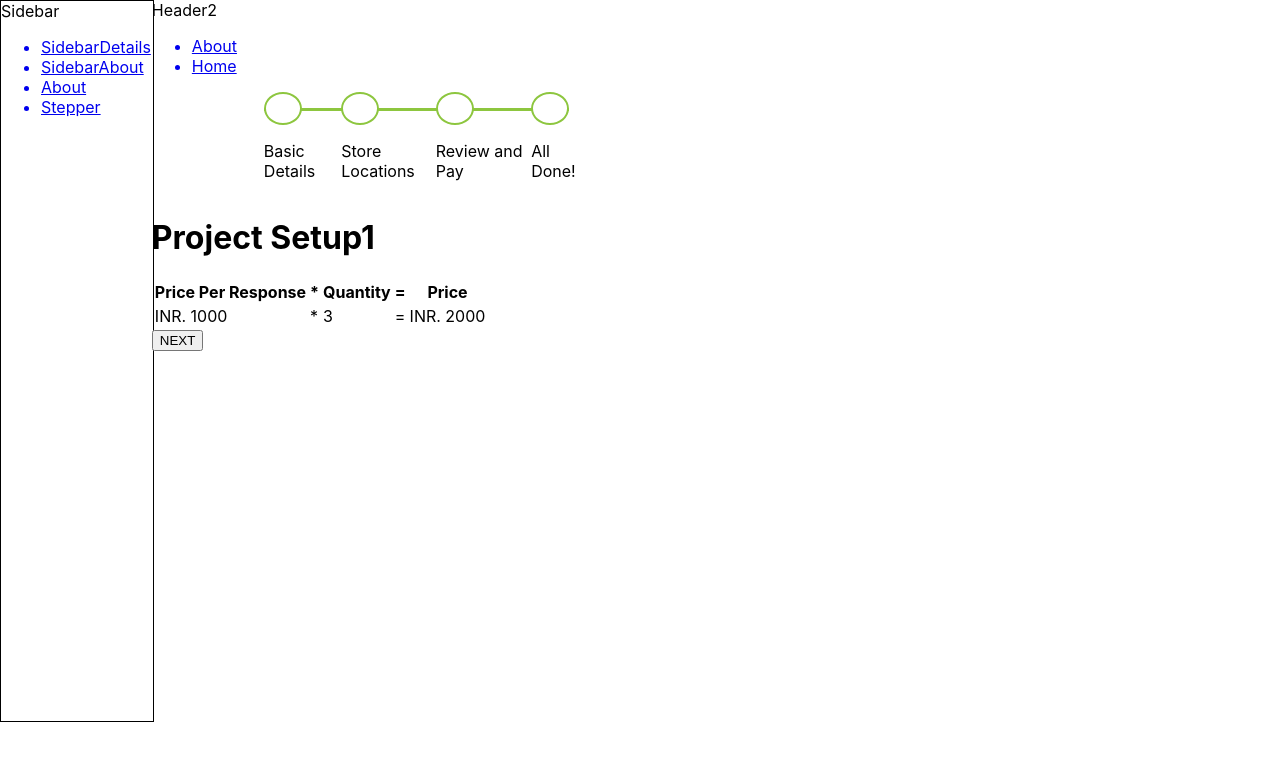
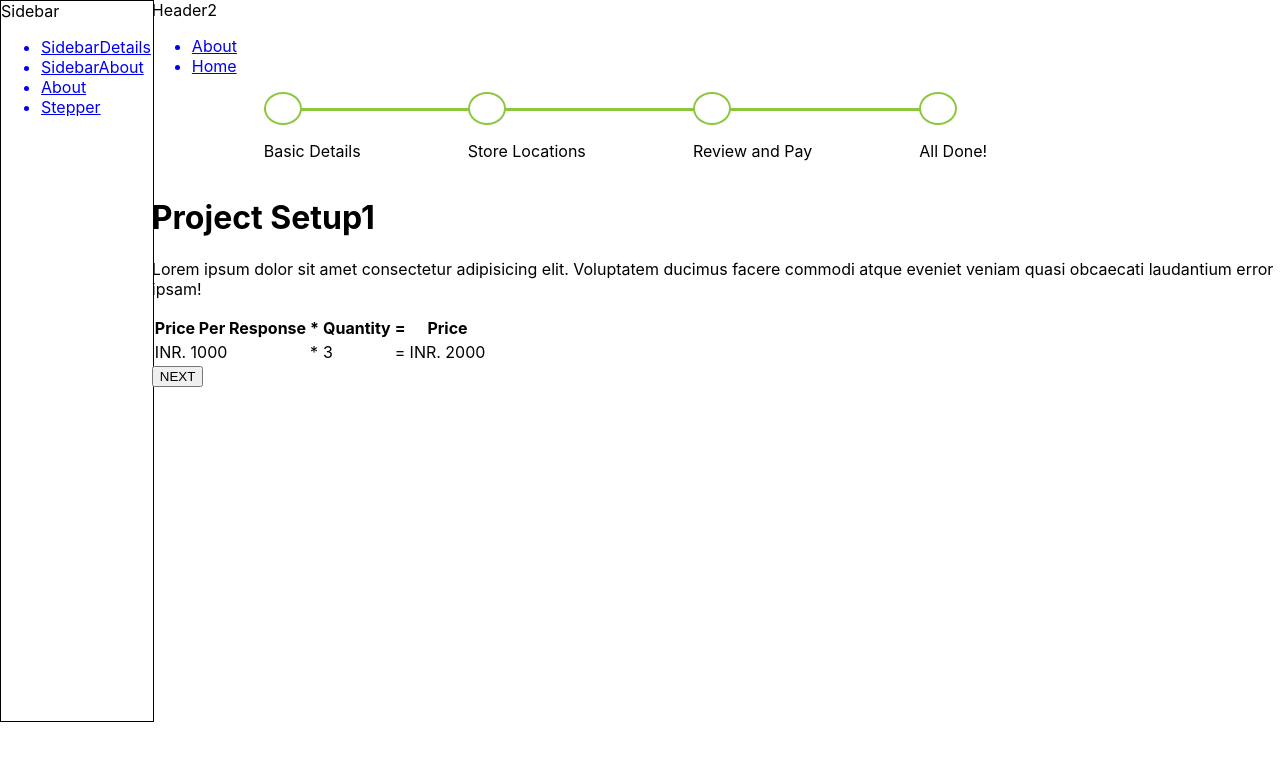
Before and after one commit to bahnisikhadhar/reactcomplexrouting, a React (Create React App) app: page /sidemain/stepper in a window 1280 px wide. Shown: the top 760 px of the page. Built offline with nearby package versions, Linux system fonts and the light colour scheme.

Commit message:
changes done

```diff
--- a/src/stepper/AuditProjectSetup1.js
+++ b/src/stepper/AuditProjectSetup1.js
@@ -17,6 +17,7 @@ export default function AuditProjectSetup1() {
   return (
     <div>
         <h1>Project Setup1</h1>
+		<p>Lorem ipsum dolor sit amet consectetur adipisicing elit. Voluptatem ducimus facere commodi atque eveniet veniam quasi obcaecati laudantium error ipsam!</p>
       <div className='project_setup_btn_box'>
 				<div className='project_setup_btn_box_left'>
 					<table className="text-center table table-responsive">
--- a/src/stepper/AuditProjectSetup2.js
+++ b/src/stepper/AuditProjectSetup2.js
@@ -25,6 +25,7 @@ export default function AuditProjectSetup2() {
   return (
     <div>
         <h1>Project setup 2</h1>
+		<p>Lorem ipsum dolor sit amet.</p>
       <div className='project_setup_btn_box'>
 				<div className='project_setup_btn_box_left'>
 					{currentStep > 0 &&
--- a/src/stepper/AuditProjectSetup3.js
+++ b/src/stepper/AuditProjectSetup3.js
@@ -25,6 +25,7 @@ export default function AuditProjectSetup3() {
   return (
     <div>
          <h1>Project setup 3</h1>
+		 <p>Lorem, ipsum dolor sit amet consectetur adipisicing elit. Quis, praesentium.</p>
         <div className='project_setup_btn_box'>
 				<div className='project_setup_btn_box_left'>
 					{currentStep > 0 &&
```
